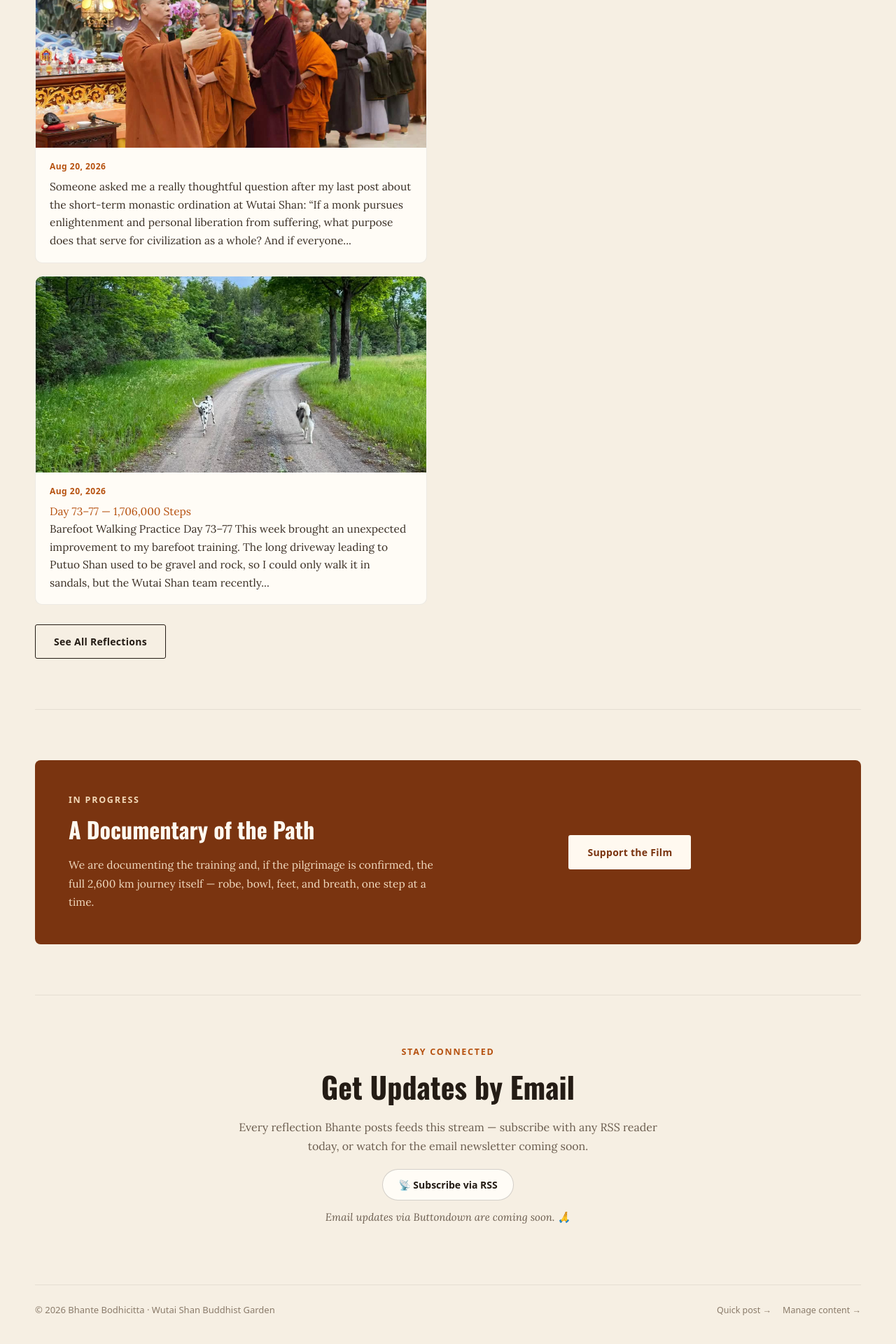
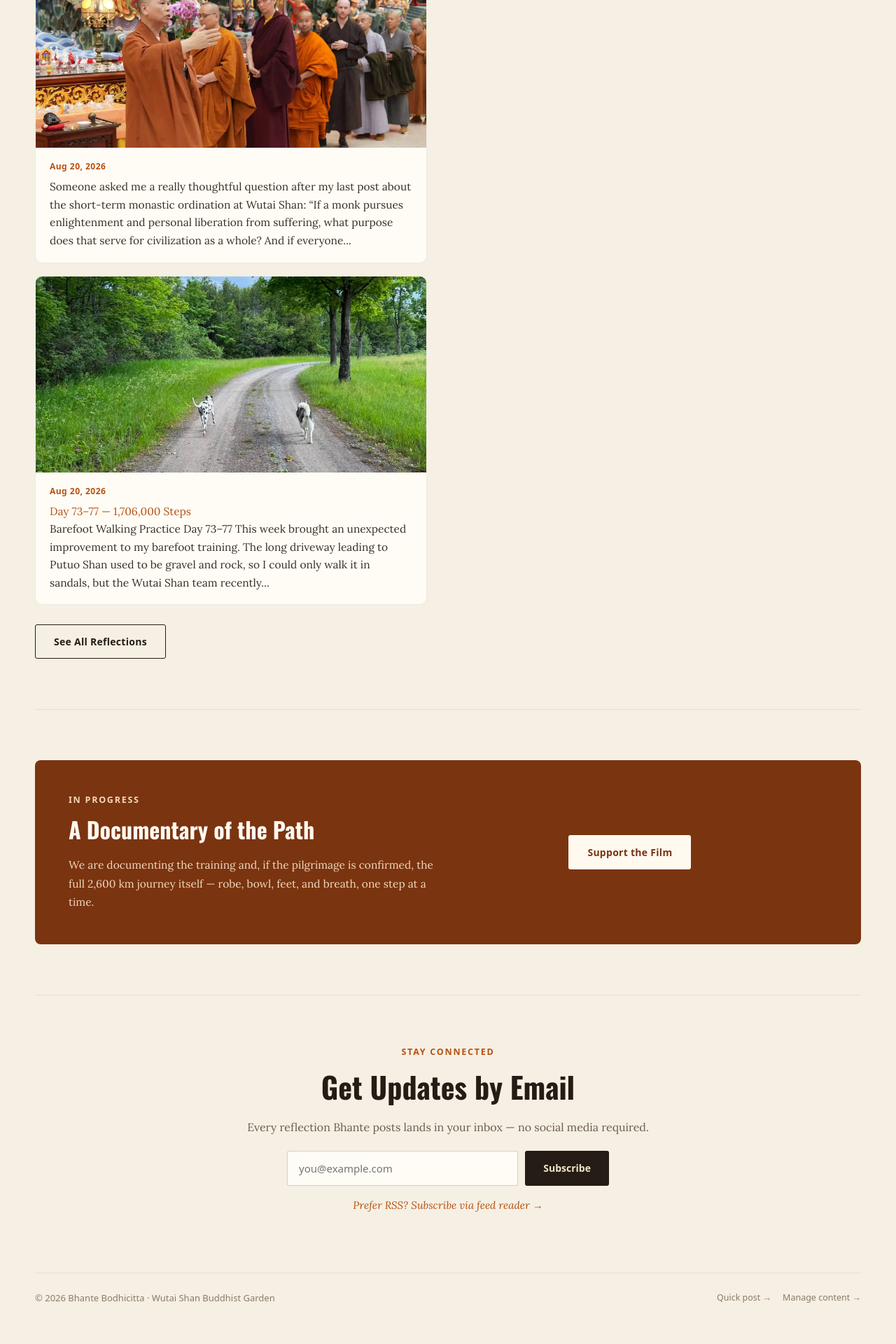
Before and after one commit to connectthu/bhantebo, a Jekyll site: the page built from index.html, in a window 1280 px wide. Shown: the part 1467-3387 px from the top of the page at 70% size. Built offline with Jekyll 4.4.1, drawn with Linux system fonts in a browser that asks for light colours.

Commit message:
Hook up the Buttondown subscribe form on the homepage
Replaces the "coming soon" placeholder with a real embedded form,
following Buttondown's documented embed-subscribe pattern exactly
(https://buttondown.com/api/emails/embed-subscribe/bhantebo, POST,
hidden embed=1 field). Submits as a real form (not fetch), per
Buttondown's own guidance — some signups need to follow their
response for CAPTCHA/validation. Opens in a new tab so visitors don't
navigate away from the site. RSS is kept as a secondary link below it
for readers who prefer that.

Form styling ported from the original Claude Design mockup's
newsletter section (dark subscribe button, cream input) — reused
the site's existing .btn-dark token rather than one-off colors.

Co-Authored-By: Claude Sonnet 5 <noreply@anthropic.com>

```diff
--- a/assets/css/style.scss
+++ b/assets/css/style.scss
@@ -367,6 +367,35 @@ h2 { font-size: clamp(28px, 3.6vw, 42px); }
 
 /* Newsletter / feed callout */
 .newsletter { text-align: center; }
+.newsletter .subscribe-form {
+  display: flex;
+  gap: 10px;
+  justify-content: center;
+  flex-wrap: wrap;
+  max-width: 460px;
+  margin: 0 auto 18px;
+}
+.newsletter .subscribe-form input[type="email"] {
+  flex: 1;
+  min-width: 220px;
+  padding: 14px 16px;
+  border: 1.5px solid var(--border-strong);
+  border-radius: 3px;
+  font-size: 15px;
+  font-family: system-ui, sans-serif;
+  background: var(--card-bg);
+  color: var(--ink);
+}
+.newsletter .subscribe-form input[type="email"]:focus { outline: 2px solid var(--accent); outline-offset: 1px; }
+.newsletter .subscribe-form button {
+  font-family: system-ui, sans-serif;
+  font-weight: 600;
+  font-size: 14px;
+  padding: 14px 26px;
+  border-radius: 3px;
+  border: none;
+  cursor: pointer;
+}
 .newsletter .feed-link {
   display: inline-flex;
   align-items: center;
--- a/index.html
+++ b/index.html
@@ -53,7 +53,11 @@ title: Home
 <div class="section wrap newsletter">
   <div class="eyebrow">Stay Connected</div>
   <h2>Get Updates by Email</h2>
-  <p class="lede" style="margin:0 auto 20px;text-align:center">Every reflection Bhante posts feeds this stream &mdash; subscribe with any RSS reader today, or watch for the email newsletter coming soon.</p>
-  <a class="feed-link" href="{{ '/reflections/feed.xml' | relative_url }}">&#128225; Subscribe via RSS</a>
-  <p class="note">Email updates via Buttondown are coming soon. &#128591;</p>
+  <p class="lede" style="margin:0 auto 20px;text-align:center">Every reflection Bhante posts lands in your inbox &mdash; no social media required.</p>
+  <form action="https://buttondown.com/api/emails/embed-subscribe/bhantebo" method="post" target="_blank" class="subscribe-form">
+    <input type="email" name="email" placeholder="you@example.com" required>
+    <input type="hidden" value="1" name="embed">
+    <button type="submit" class="btn-dark">Subscribe</button>
+  </form>
+  <p class="note"><a href="{{ '/reflections/feed.xml' | relative_url }}">Prefer RSS? Subscribe via feed reader &rarr;</a></p>
 </div>
```
